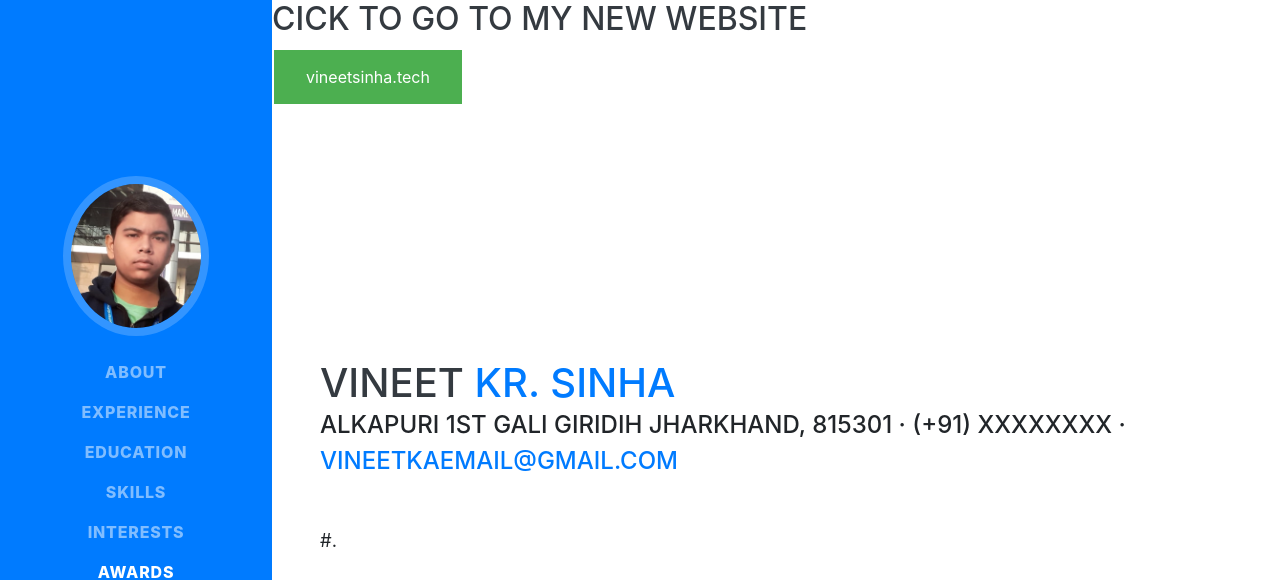
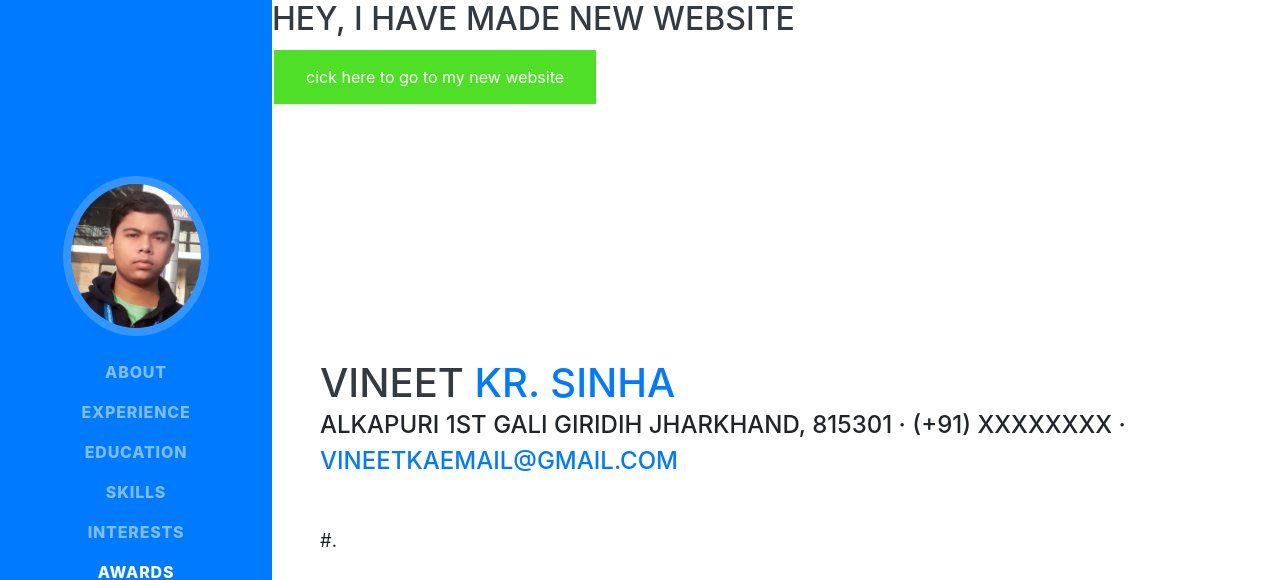
Before and after one commit to vineet201/resume, a website with bundled scripts: page index.html in a window 1280 px wide. Shown: the top 580 px of the page. Built offline with nearby package versions, Linux system fonts and the light colour scheme; a web font is replaced by a local one.

Commit message:
Update index.html

```diff
--- a/index.html
+++ b/index.html
@@ -21,7 +21,7 @@
   <meta name="description" content="">
   <meta name="author" content="">
 
-  <title>vineet kumar sinha</title>
+  <title>vineet</title>
 
   <!-- Bootstrap core CSS -->
   <link href="vendor/bootstrap/css/bootstrap.min.css" rel="stylesheet">
@@ -43,7 +43,7 @@
   <head>
   <style>
   .button {
-    background-color: #4CAF50;
+    background-color: rgb(78, 223, 39);
     border: none;
     color: white;
     padding: 15px 32px;
@@ -58,9 +58,9 @@
   </head>
   <body>
 
-  <h2> cick to go to my new website</h2>
+  <h2>Hey, I have made new website</h2>
 
-  <a href="https://vineetsinha.tech" class="button">vineetsinha.tech</a>
+  <a href="https://vineetsinha.tech" class="button">cick here to go to my new website</a>
 
 
   </body>
```
